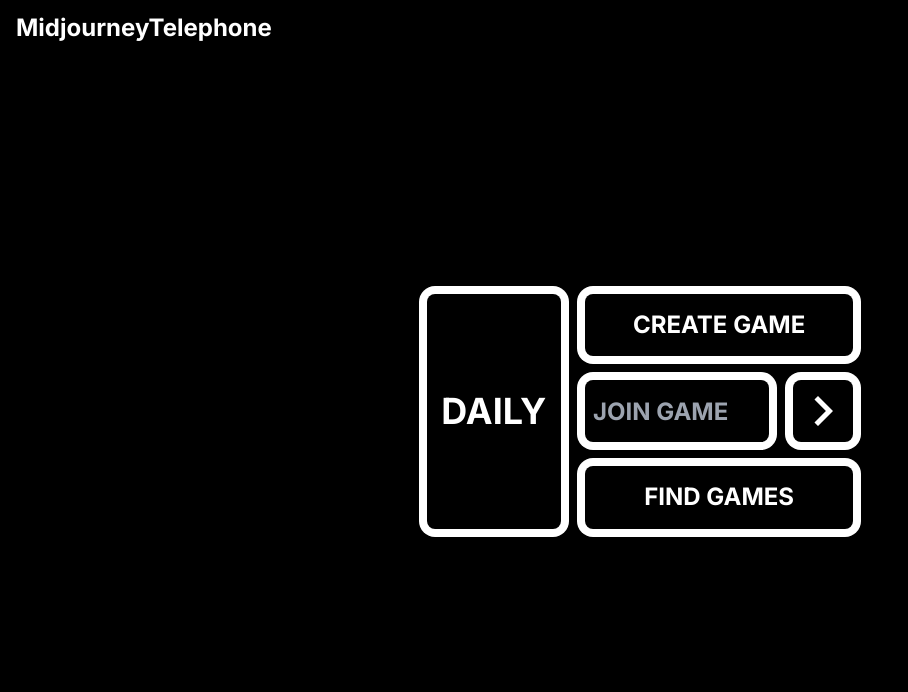
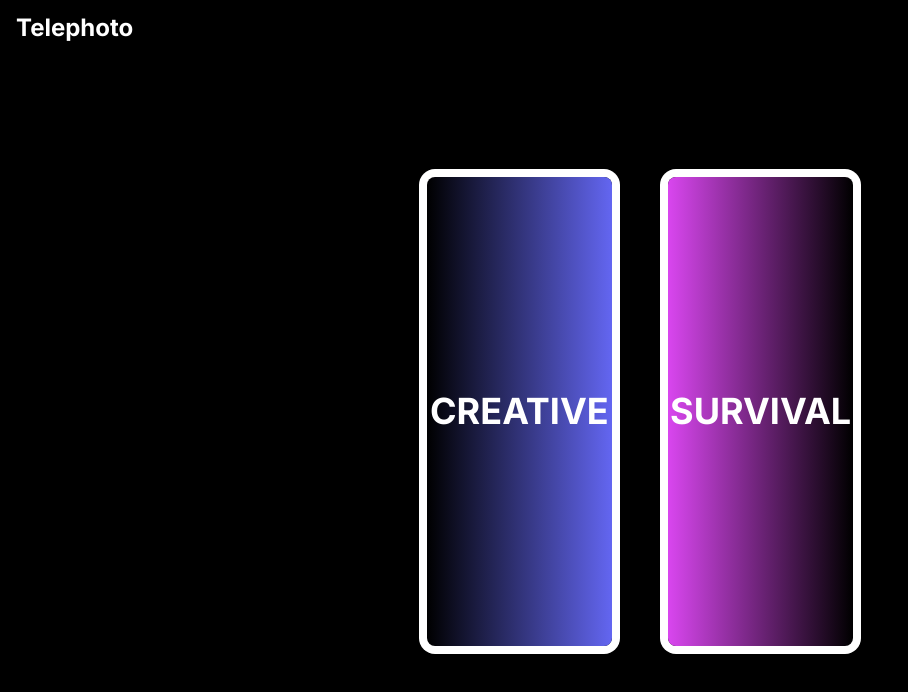
Before and after one commit to NuoWenLei/ai-image-telephone, a Next.js app in the folder midjourney-telephone/: page / in a window 1280 px wide. Shown: the top 692 px of the page, without its empty margins (0-908 px from the left). Built offline with nearby package versions, Linux system fonts and the light colour scheme; no server answers.

Commit message:
frontend buttons

```diff
--- a/midjourney-telephone/src/app/page.tsx
+++ b/midjourney-telephone/src/app/page.tsx
@@ -2,7 +2,7 @@
 
 import { AuthContext } from "@/utilities/firebase/firebaseAuthProvider";
 import { useContext, useState } from "react";
-import ChevronRightIcon from '@mui/icons-material/ChevronRight';
+import ChevronRightIcon from "@mui/icons-material/ChevronRight";
 import { onLogin } from "@/utilities/firebase/firebaseFunctions";
 import { toast } from "react-toastify";
 import { useRouter } from "next/navigation";
@@ -10,14 +10,16 @@ import { getFirestoreDoc } from "@/utilities/firebase/firebaseReadFunctions";
 import { Game } from "@/utilities/types";
 
 export default function Home() {
-
   const [loading, setLoading] = useState<boolean>(false);
   const [gameIdInput, setGameIdInput] = useState<string>("");
 
   const authState = useContext(AuthContext);
   const router = useRouter();
 
-  const classes = ` mx-auto outline-none rounded-lg ring-[8px] ring-white
+  const classes1 = ` mx-auto outline-none rounded-lg ring-[8px] ring-white bg-gradient-to-r from-fuchsia-500
+  text-center flex flex-col justify-center hover:bg-white hover:text-black duration-150 `;
+
+  const classes2 = ` mx-auto outline-none rounded-lg ring-[8px] ring-white bg-gradient-to-r from-transparent to-indigo-500
   text-center flex flex-col justify-center hover:bg-white hover:text-black duration-150 `;
 
   async function checkJoin() {
@@ -84,22 +86,33 @@ export default function Home() {
     if (authState.user == null) {
       const status = await onLogin(authState);
       if (!status) {
-      toast.error("Error during Sign-in");
-      setLoading(false);
-      return;
+        toast.error("Error during Sign-in");
+        setLoading(false);
+        return;
       }
     }
-	router.push(path);
-	setLoading(false);
+    router.push(path);
+    setLoading(false);
   }
 
   return (
     <main className="flex h-[90vh] w-screen flex-col justify-center pb-4 text-white font-bold text-4xl">
-      <div className="w-1/3 h-1/3 flex flex-row mx-auto gap-6">
-        <button className={"w-1/3 h-full " + classes} onClick={() => checkLogin("/daily")} disabled={loading}>
-          <span className="mx-auto">DAILY</span>
+      <div className="w-1/3 h-2/3 flex flex-row mx-auto gap-14">
+        <button
+          className={"w-2/3 h-full " + classes2}
+          onClick={() => checkLogin("/daily")}
+          disabled={loading}
+        >
+          <span className="mx-auto">CREATIVE</span>
         </button>
-        <div className="w-2/3 flex flex-col gap-6">
+        <button
+          className={"w-2/3 h-full " + classes1}
+          onClick={() => checkLogin("/daily")}
+          disabled={loading}
+        >
+          <span className="mx-auto">SURVIVAL</span>
+        </button>
+        {/* <div className="w-2/3 flex flex-col gap-6">
           <button className={"w-full h-1/3 text-2xl " + classes} disabled={loading} onClick={() => checkLogin("/create")}>
             <span className="mx-auto">CREATE GAME</span>
           </button>
@@ -113,8 +126,8 @@ export default function Home() {
           <button className={"w-full h-1/3 text-2xl " + classes} disabled={loading} onClick={() => checkLogin("/games")}>
             <span className="mx-auto">FIND GAMES</span>
           </button>
-        </div>
+        </div> */}
       </div>
     </main>
-  )
+  );
 }
--- a/midjourney-telephone/src/components/Navbar.tsx
+++ b/midjourney-telephone/src/components/Navbar.tsx
@@ -1,11 +1,14 @@
 import Link from "next/link";
 
 export default function Navbar() {
-	return (
-		<div className="h-16 flex flex-row justify-left w-screen">
-			<Link href="/" className="text-2xl text-white font-bold ml-4 mt-3 hidden md:flex">
-				MidjourneyTelephone
-			</Link>
-		</div>
-	)
+  return (
+    <div className="h-16 flex flex-row justify-left w-screen">
+      <Link
+        href="/"
+        className="text-2xl text-white font-bold ml-4 mt-3 hidden md:flex"
+      >
+        Telephoto
+      </Link>
+    </div>
+  );
 }
```
